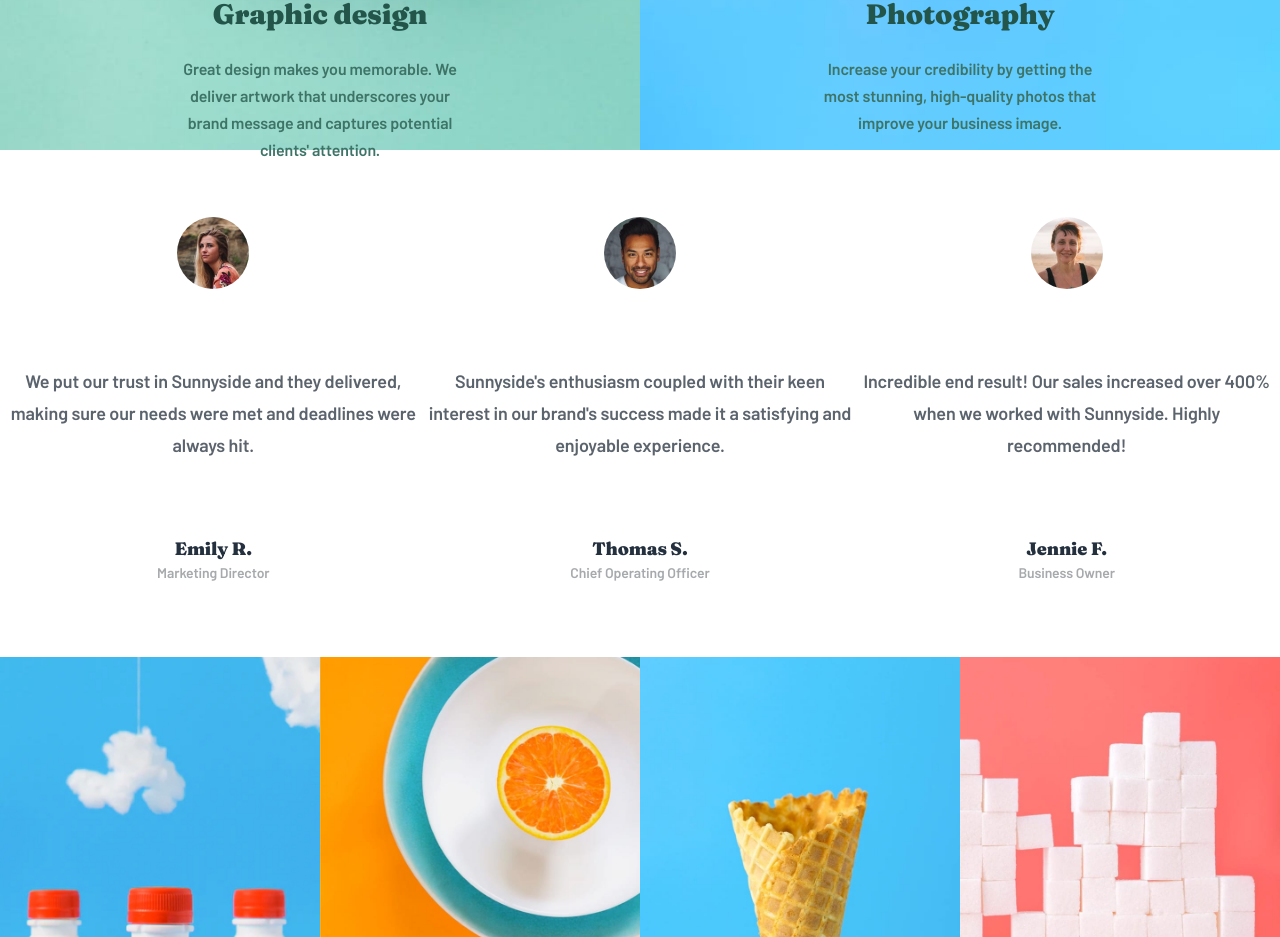
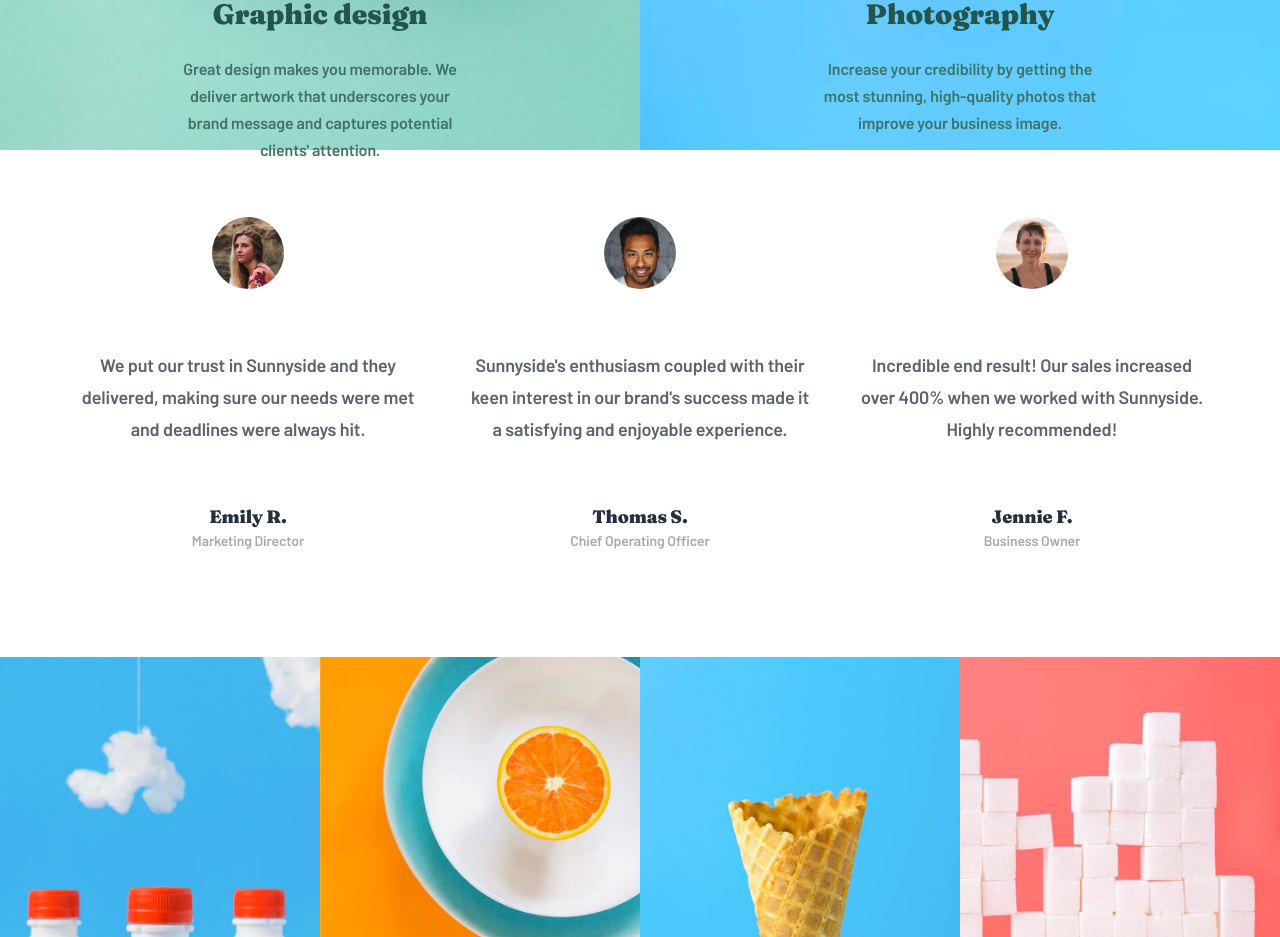
Before and after one commit to unachoza/Frontend-Mentor-Collection, a React (Vite) app: page /agency in a window 1280 px wide. Shown: the part 1951-2888 px from the top of the page. Built offline with nearby package versions, Linux system fonts and the light colour scheme.

Commit message:
testimonals changed to one item to fix grid

```diff
--- a/src/components/junior/AgencyLandingPage/AgencyLandingPage.module.css
+++ b/src/components/junior/AgencyLandingPage/AgencyLandingPage.module.css
@@ -163,11 +163,11 @@ li.active:hover{
 }
 
 .grid-container > :nth-child(7)  {
-      grid-column: span 4 / span 4;
+      grid-column: span 12 / span 12;
       grid-row-start: 4;
 }
 
-.grid-container > :nth-child(8)  {
+/* .grid-container > :nth-child(8)  {
       grid-column: span 4 / span 4;
       grid-column-start: 5;
       grid-row-start: 4;
@@ -176,26 +176,26 @@ li.active:hover{
       grid-column: span 4 / span 4;
       grid-column-start: 9;
       grid-row-start: 4;
-}
+} */
 
-.grid-container > :nth-child(10) {
+.grid-container > :nth-child(8) {
       grid-column: span 3 / span 3;
       grid-row-start: 5;
 }
 
-.grid-container > :nth-child(11) {
+.grid-container > :nth-child(9) {
       grid-column: span 3 / span 3;
       grid-column-start: 4;
       grid-row-start: 5;
 }
 
-.grid-container > :nth-child(12) {
+.grid-container > :nth-child(10) {
       grid-column: span 3 / span 3;
       grid-column-start: 7;
       grid-row-start: 5;
 }
 
-.grid-container > :nth-child(13) {
+.grid-container > :nth-child(11) {
       grid-column: span 3 / span 3;
       grid-column-start: 10;
       grid-row-start: 5;
@@ -301,9 +301,21 @@ img.image-with-text {
       flex-direction: column;
       align-items: center;
       justify-content: space-between;
-      height: 28rem;
+      height: 26rem;
       padding-top: 5rem;
       background-color: white;
+}
+
+.profile-row.item {
+      display: flex;
+      width: 100%;
+      height: 100%;
+      justify-content: center;
+
+}
+.profile.item{
+      width: 21.5rem;
+      margin: 0 1.5rem;
 }
 
 .profile .image{
--- a/src/components/junior/AgencyLandingPage/AgencyLandingPage.tsx
+++ b/src/components/junior/AgencyLandingPage/AgencyLandingPage.tsx
@@ -88,10 +88,12 @@ const AgencyLandingPage = () => {
 				</div>
 
 				{/* <!-- Row 4 --> */}
+				<div  className={`${classes["profile-row"]} ${classes["item"]}`}>
 					<div className={`${classes["profile"]} ${classes["item"]}`}>
 						<img src={emilyHeadshot} className={classes.image} alt="profile image" />
 						<div className={classes.text}>
-						We put our trust in Sunnyside and they delivered, making sure our needs were met and deadlines were always hit.
+							We put our trust in Sunnyside and they delivered, making sure our needs were met and deadlines were always
+							hit.
 						</div>
 						<div className={classes.author}>
 							<div className={classes.name}>Emily R.</div>
@@ -101,8 +103,8 @@ const AgencyLandingPage = () => {
 					<div className={`${classes["profile"]} ${classes["item"]}`}>
 						<img src={thomasHeadshot} className={classes.image} alt="profile image" />
 						<div className={classes.text}>
-						Sunnyside's enthusiasm coupled with their keen interest in our brand's success made it a satisfying and enjoyable
-						experience.
+							Sunnyside's enthusiasm coupled with their keen interest in our brand's success made it a satisfying and
+							enjoyable experience.
 						</div>
 						<div className={classes.author}>
 							<div className={classes.name}>Thomas S.</div>
@@ -117,6 +119,7 @@ const AgencyLandingPage = () => {
 						<div className={classes.author}>
 							<div className={classes.name}>Jennie F.</div>
 							<div className={classes.title}>Business Owner</div>
+						</div>
 					</div>
 				</div>
 
```
Lines whose indentation alone changed are shown as unchanged.
